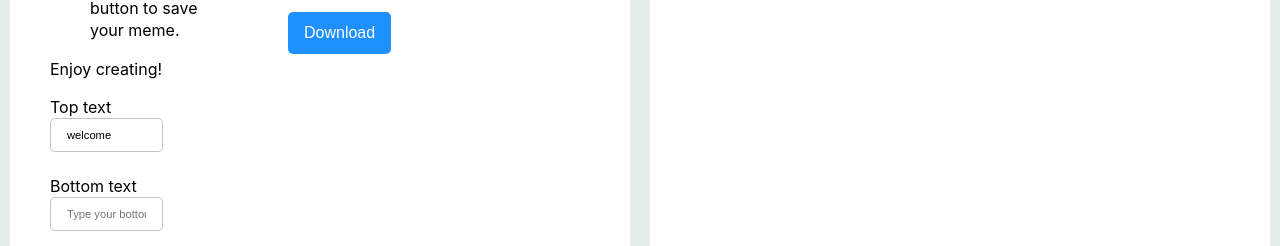
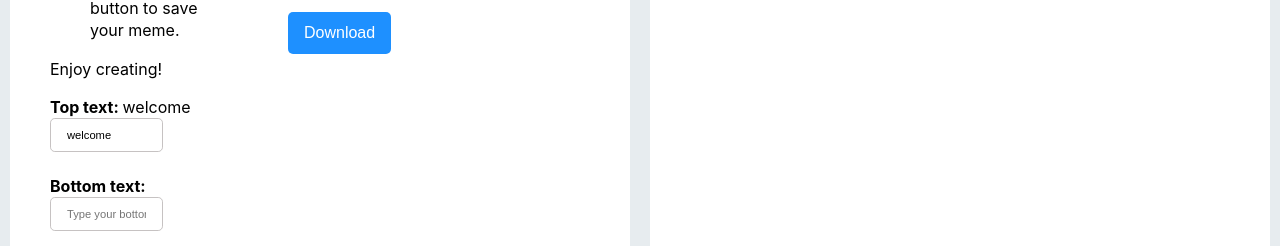
Before and after one commit to chenfran/react-meme-generator, a React app: page / in a window 1280 px wide. Shown: the part 578-824 px from the top of the page. Built offline with nearby package versions, Linux system fonts and the light colour scheme; no server answers.

Commit message:
Improve README.md

```diff
--- a/src/AdvancedApproach.js
+++ b/src/AdvancedApproach.js
@@ -112,7 +112,10 @@ export default function AdvancedApproach() {
             <form onSubmit={(event) => event.preventDefault()}>
               <div>
                 <div>
-                  <label htmlFor="Top text">Top text</label>
+                  <label htmlFor="Top text">
+                    <strong>Top text: </strong>
+                    {topText}
+                  </label>
                   <input
                     name="Top text"
                     id="Top text"
@@ -123,7 +126,10 @@ export default function AdvancedApproach() {
                   />
                   <br />
                   <br />
-                  <label htmlFor="Bottom text">Bottom text</label>
+                  <label htmlFor="Bottom text">
+                    <strong>Bottom text: </strong>
+                    {bottomText}
+                  </label>
                   <br />
                   <input
                     name="Bottom text"
--- a/src/App.js
+++ b/src/App.js
@@ -1,5 +1,11 @@
 import AdvancedApproach from './AdvancedApproach.js';
+import SimpleApproach from './SimpleApproach.js';
 
 export default function App() {
-  return <AdvancedApproach />;
+  return (
+    <>
+      <AdvancedApproach />
+      {/* <SimpleApproach /> */}
+    </>
+  );
 }
--- a/src/SimpleApproach.js
+++ b/src/SimpleApproach.js
@@ -4,7 +4,7 @@
 import { useState } from 'react';
 
 // 2 Create component with 3 input fields and a download button
-export default function SimpleSolution() {
+export default function SimpleApproach() {
   // 2.1 Declare variables for 3 input fields
   const [topText, setTopText] = useState('hi');
   const [bottomText, setBottomText] = useState('');
```
Also changed, not shown: 1 other file (tests, documents, lock files or other folders).
